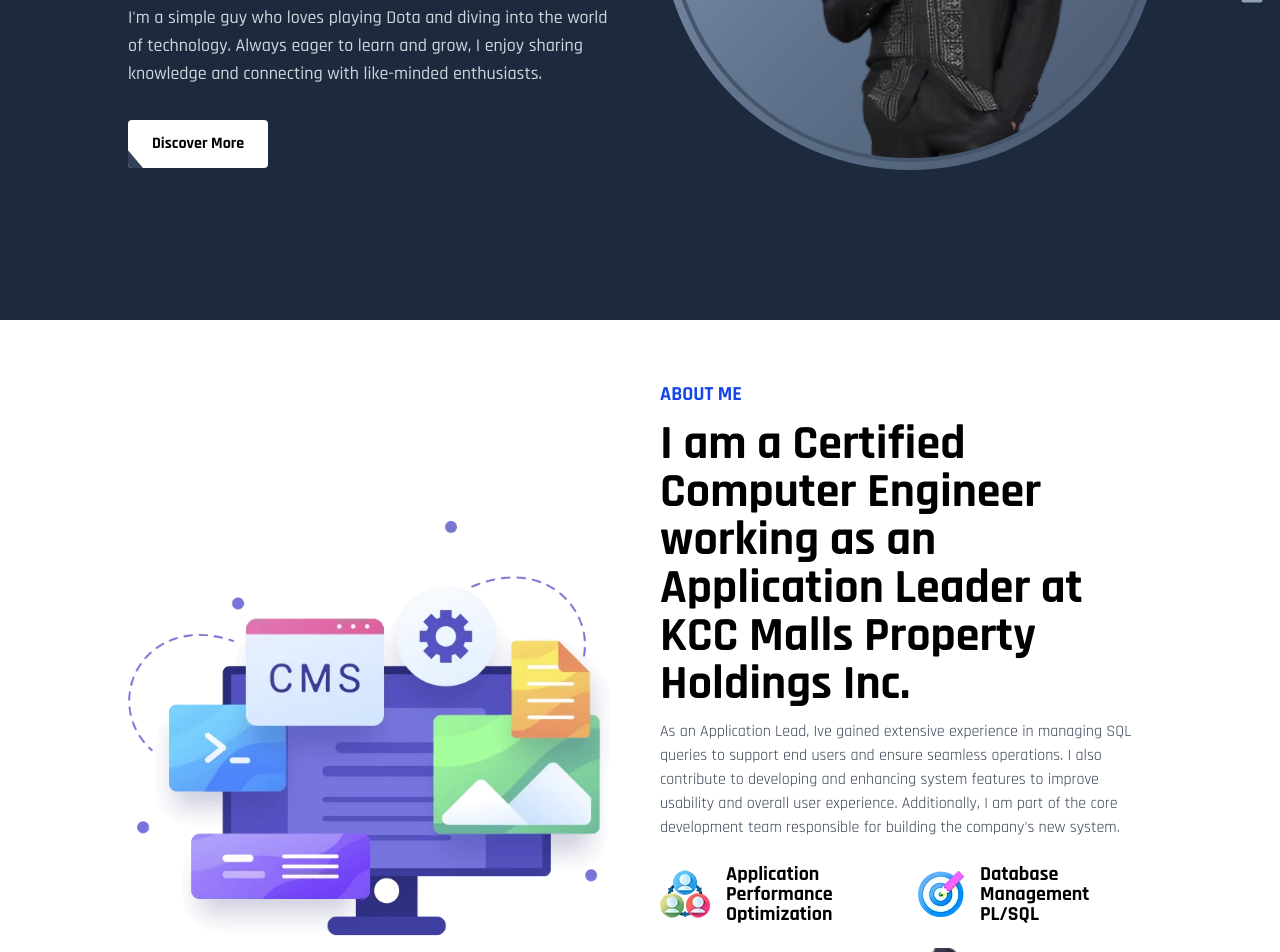
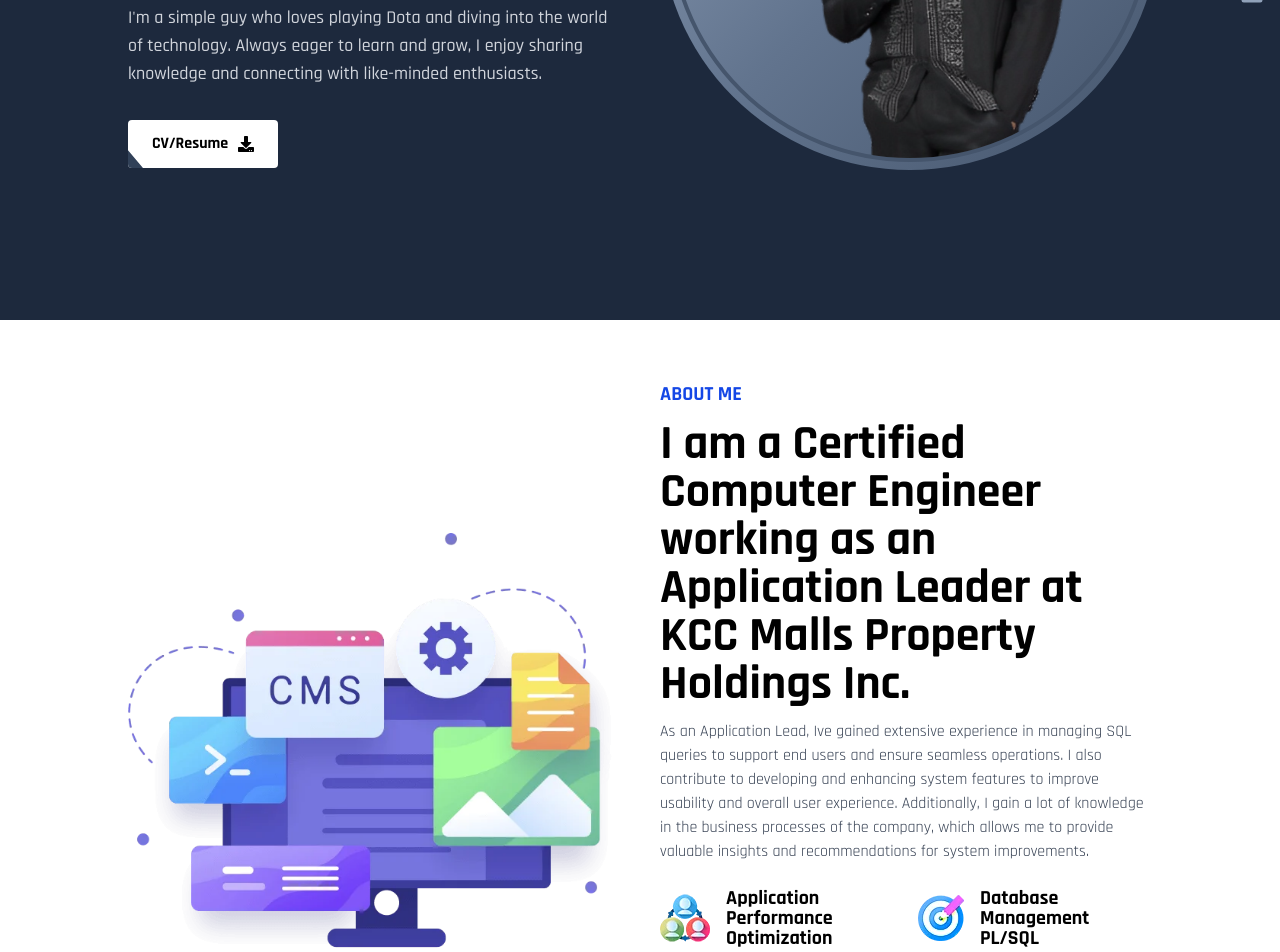
Before and after one commit to mujakzs/web_profile, a Next.js app: page / in a window 1280 px wide. Shown: the part 480-1432 px from the top of the page. Built offline with nearby package versions, Linux system fonts and the light colour scheme.

Commit message:
cv function

```diff
--- a/components/Home/About/About.tsx
+++ b/components/Home/About/About.tsx
@@ -21,7 +21,7 @@ const About = () => {
                     As an Application Lead,
                     Ive gained extensive experience in managing SQL queries to support end users and ensure seamless operations.
                     I also contribute to developing and enhancing system features to improve usability and overall user experience.
-                    Additionally, I am part of the core development team responsible for building the company&apos;s new system.
+                    Additionally, I gain a lot of knowledge in the business processes of the company, which allows me to provide valuable insights and recommendations for system improvements.
                 </p>
                 <div className='mt-6 grid grid-cols-1 sm:grid-cols-2 gap-6 items-center'>
                     <div className='flex items-center gap-4'>
--- a/components/Home/Footer/Footer.tsx
+++ b/components/Home/Footer/Footer.tsx
@@ -60,7 +60,7 @@ const Footer = () => {
 
             {/* 4th Part */}
             <div>
-                <h1 className='text-lg font-bold text-white'>Contact Us</h1>
+                <h1 className='text-lg font-bold text-white'>Contact Me</h1>
                 <div className='mt-6'>
                     <h1 className='text-sm text-white'>Mobile Phone</h1>
                     <h1 className='text-base font-bold text-yellow-300 mt-1'>09670683081</h1>
--- a/components/Home/Hero/Hero.tsx
+++ b/components/Home/Hero/Hero.tsx
@@ -1,6 +1,6 @@
 import React from 'react'
 import Image from 'next/image'
-import { FaFacebookSquare, FaGithubSquare, FaInstagramSquare, FaLinkedin } from 'react-icons/fa'
+import { FaDownload, FaFacebookSquare, FaGithubSquare, FaInstagramSquare, FaLinkedin } from 'react-icons/fa'
 
 const Hero = () => {
   return (
@@ -26,14 +26,14 @@ const Hero = () => {
                 </p>
 
                 {/* Button */}
-                <a href="#"
+                <a href="https://drive.google.com/file/d/1EB_0-WKsZmLlGm7HiIPEyRv8Hzg0W1rO/view?usp=sharing" target="_blank" rel="noopener noreferrer"
                     className='relative inline-flex mt-8 items-center justify-start px-6 py-3 overflow-hidden font-medium
                                 transition-all bg-white rounded hover:bg-white group'>
                         <span className='w-48 h-48 rounded rotate-[-40deg] bg-slate-700 absolute bottom-0 left-0 -translate-x-full ease-out duration-500
                         transition-all translate-y-full mb-9 ml-9 group-hover:ml-0 group-hover:mb-32 group-hover:translate-x-0'></span>
 
                         <span className='relative w-full text-left font-bold text-black transition-colors duration-300 ease-in-out group-hover:text-yellow-300'>
-                            Discover More
+                            <span className='flex gap-2.5'>CV/Resume <FaDownload className='mt-1'></FaDownload></span>
                         </span>
                 </a>
             </div>
```
